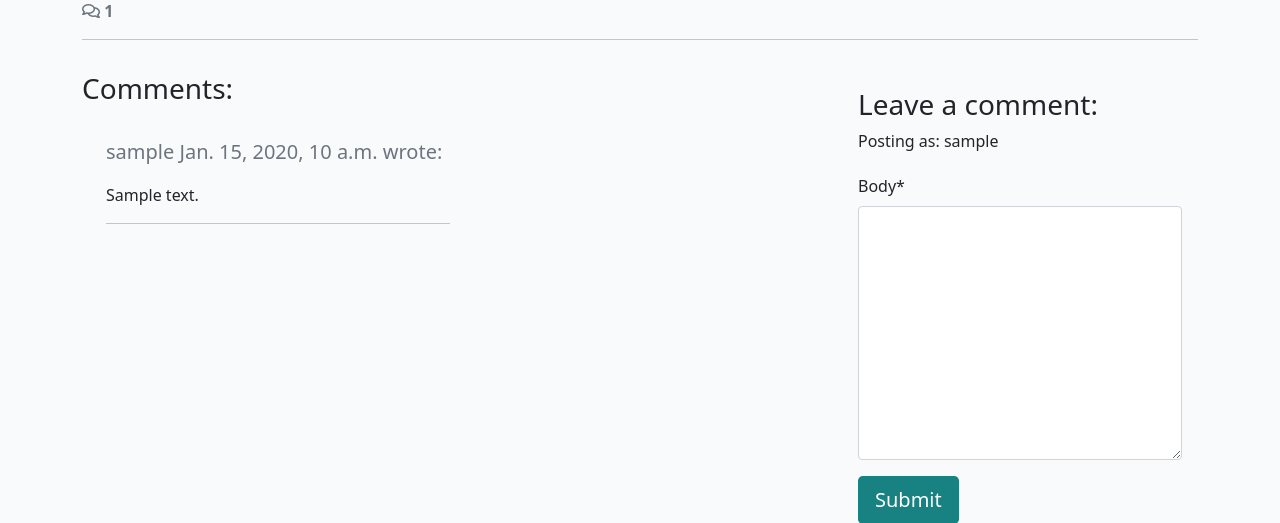
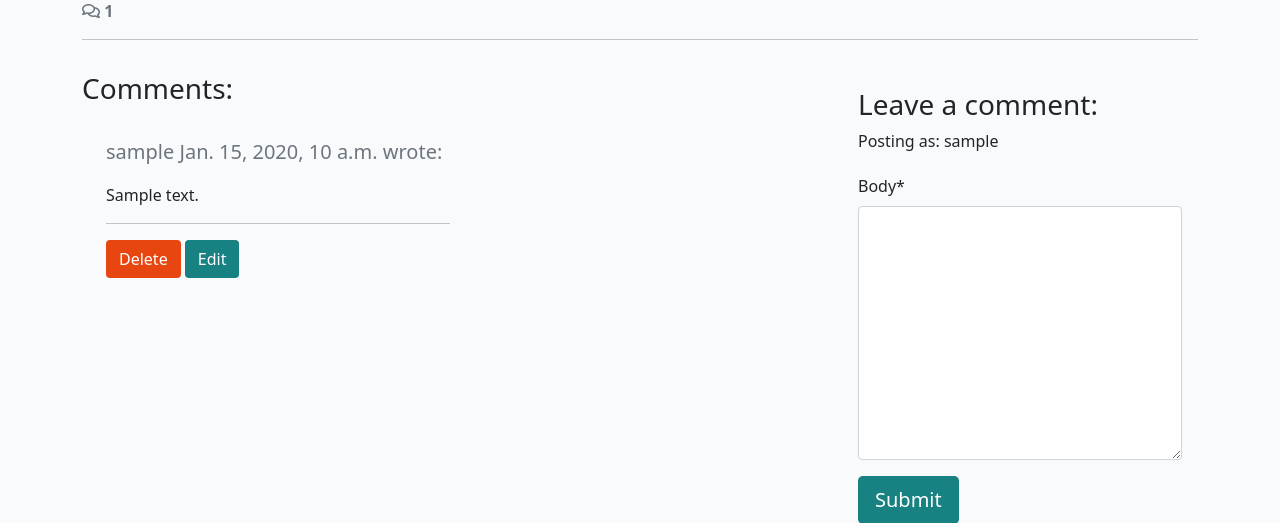
Before and after one commit to ie3ul2df/django-blog, a Django app: a page that uses templates/base.html in a window 1280 px wide. Shown: the part 437-960 px from the top of the page. Run offline with Django 4.2, Linux system fonts and the light colour scheme; a user stored in the database is signed in; tables that the repository leaves empty hold one stand-in row (values such as "Sample post"); some libraries are stand-ins or nearby versions.

Commit message:
Editing and deleting records
CRUD capabilities of the project to include the update and deletion of comments

```diff
--- a/blog/templates/blog/post_detail.html
+++ b/blog/templates/blog/post_detail.html
@@ -66,6 +66,12 @@
                         This comment is awaiting approval
                     </p>
                     {% endif %}
+
+                    {% if user.is_authenticated and comment.author == user %}
+                    <button class="btn btn-delete" comment_id="{{ comment.id }}">Delete</button>
+                    <button class="btn btn-edit" comment_id="{{ comment.id }}">Edit</button>
+                    {% endif %}
+
                 </div>
                 <!-- Our for loop ends here -->
                 {% endfor %}
@@ -100,4 +106,31 @@
     </div>
 </div>
 
+
+</div>
+<!-- Delete confirmation modal -->
+<div class="modal fade" id="deleteModal" tabindex="-1" aria-labelledby="deleteModalLabel" aria-hidden="true">
+    <div class="modal-dialog">
+        <div class="modal-content">
+            <div class="modal-header">
+                <h5 class="modal-title" id="deleteModalLabel">Delete comment?</h5>
+                <button type="button" class="btn-close" data-bs-dismiss="modal" aria-label="Close"></button>
+            </div>
+            <div class="modal-body">
+                Are you sure you want to delete your comment?
+                This action cannot be undone.
+            </div>
+            <div class="modal-footer">
+                <button type="button" class="btn btn-secondary" data-bs-dismiss="modal">Close</button>
+                <a id="deleteConfirm" href="#" class="btn
+          btn-danger">Delete</a>
+            </div>
+        </div>
+    </div>
+</div>
+
 {% endblock content %}
+
+{% block extras %}
+<script src="{% static 'js/comments.js' %}"></script>
+{% endblock %}
--- a/blog/urls.py
+++ b/blog/urls.py
@@ -1,7 +1,9 @@
+from . import views
 from django.urls import path
-from . import views
 
 urlpatterns = [
     path('', views.PostList.as_view(), name='home'),
     path('<slug:slug>/', views.post_detail, name='post_detail'),
+    path('<slug:slug>/edit_comment/<int:comment_id>', views.comment_edit, name='comment_edit'),
+    path('<slug:slug>/delete_comment/<int:comment_id>', views.comment_delete, name='comment_delete'),
 ]
--- a/blog/views.py
+++ b/blog/views.py
@@ -1,8 +1,10 @@
-from django.shortcuts import render, get_object_or_404
+from django.shortcuts import render, get_object_or_404, reverse
+from django.http import HttpResponseRedirect
 from django.views import generic
 from django.contrib import messages
-from .models import Post
+from .models import Post, Comment
 from .forms import CommentForm
+
 
 # Create your views here.
 class PostList(generic.ListView):
@@ -54,3 +56,44 @@ def post_detail(request, slug):
             "comment_form": comment_form,
         },
     )
+
+def comment_edit(request, slug, comment_id):
+    """
+    View to allow a user to edit their comment.
+    """
+    if request.method == "POST":
+        queryset = Post.objects.filter(status=1)
+        post = get_object_or_404(queryset, slug=slug)
+        comment = get_object_or_404(Comment, pk=comment_id)
+
+        # Bind the form to the posted data & existing comment
+        comment_form = CommentForm(data=request.POST, instance=comment)
+
+        # Only allow update if form is valid and user is the author
+        if comment_form.is_valid() and comment.author == request.user:
+            comment = comment_form.save(commit=False)
+            comment.post = post
+            comment.approved = False  # Needs re-approval
+            comment.save()
+            messages.success(request, 'Comment Updated!')
+        else:
+            messages.error(request, 'Error updating comment!')
+
+    return HttpResponseRedirect(reverse('post_detail', args=[slug]))
+
+
+def comment_delete(request, slug, comment_id):
+    """
+    View to delete a comment.
+    """
+    queryset = Post.objects.filter(status=1)
+    post = get_object_or_404(queryset, slug=slug)
+    comment = get_object_or_404(Comment, pk=comment_id)
+
+    if comment.author == request.user:
+        comment.delete()
+        messages.success(request, 'Comment deleted!')
+    else:
+        messages.error(request, 'You can only delete your own comments!')
+
+    return HttpResponseRedirect(reverse('post_detail', args=[slug]))
--- a/codestar/settings.py
+++ b/codestar/settings.py
@@ -177,3 +177,5 @@ CSRF_TRUSTED_ORIGINS = [
     "https://*.codeinstitute-ide.net",
     "https://*.herokuapp.com"
 ]
+
+APPEND_SLASH=False
--- /dev/null
+++ b/static/js/comments.js
@@ -0,0 +1,44 @@
+const editButtons = document.getElementsByClassName("btn-edit");
+const commentText = document.getElementById("id_body");
+const commentForm = document.getElementById("commentForm");
+const submitButton = document.getElementById("submitButton");
+const deleteModal = new bootstrap.Modal(document.getElementById("deleteModal"));
+const deleteButtons = document.getElementsByClassName("btn-delete");
+const deleteConfirm = document.getElementById("deleteConfirm");
+/**
+ * Initializes edit functionality for the provided edit buttons.
+ *
+ * For each button in the `editButtons` collection:
+ * - Retrieves the associated comment's ID upon click.
+ * - Fetches the content of the corresponding comment.
+ * - Populates the `commentText` input/textarea with the comment's content for editing.
+ * - Updates the submit button's text to "Update".
+ * - Sets the form's action attribute to the `edit_comment/{commentId}` endpoint.
+ */
+for (let button of editButtons) {
+  button.addEventListener("click", (e) => {
+    let commentId = e.target.getAttribute("comment_id");
+    let commentContent = document.getElementById(`comment${commentId}`).innerText;
+    commentText.value = commentContent;
+    submitButton.innerText = "Update";
+    commentForm.setAttribute("action", `edit_comment/${commentId}`);
+  });
+}
+
+/**
+ * Initializes deletion functionality for the provided delete buttons.
+ *
+ * For each button in the `deleteButtons` collection:
+ * - Retrieves the associated comment's ID upon click.
+ * - Updates the `deleteConfirm` link's href to point to the
+ * deletion endpoint for the specific comment.
+ * - Displays a confirmation modal (`deleteModal`) to prompt
+ * the user for confirmation before deletion.
+ */
+for (let button of deleteButtons) {
+  button.addEventListener("click", (e) => {
+    let commentId = e.target.getAttribute("comment_id");
+    deleteConfirm.href = `delete_comment/${commentId}`;
+    deleteModal.show();
+  });
+}
--- a/templates/base.html
+++ b/templates/base.html
@@ -110,4 +110,6 @@
         </script>
 </body>
 
+{% block extras %}{% endblock %}
+
 </html>
```
